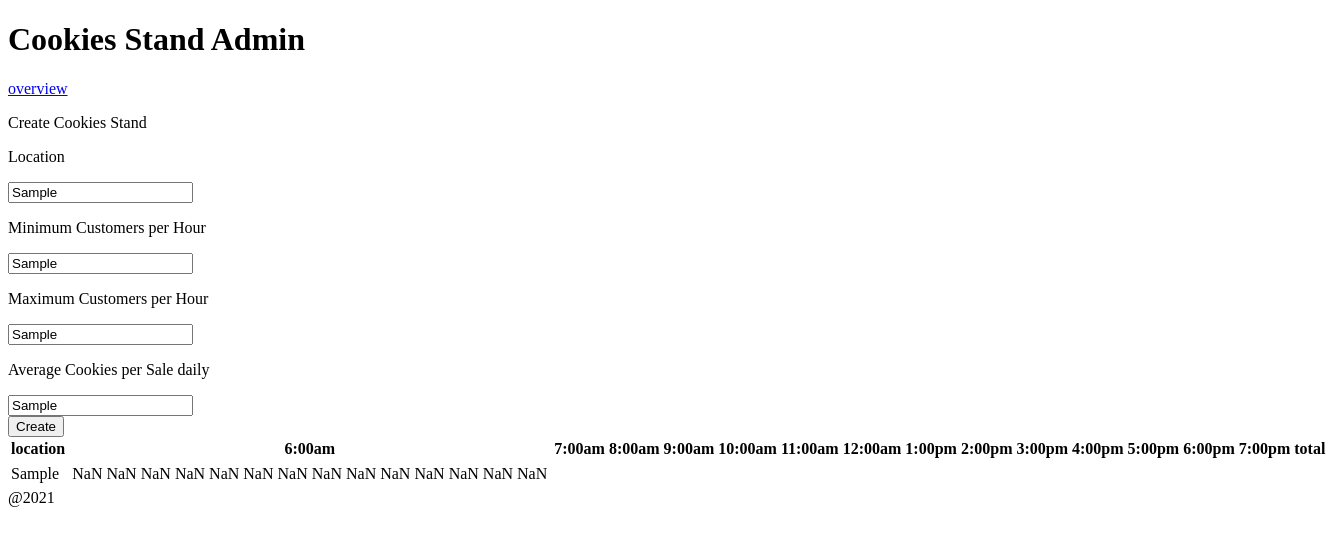
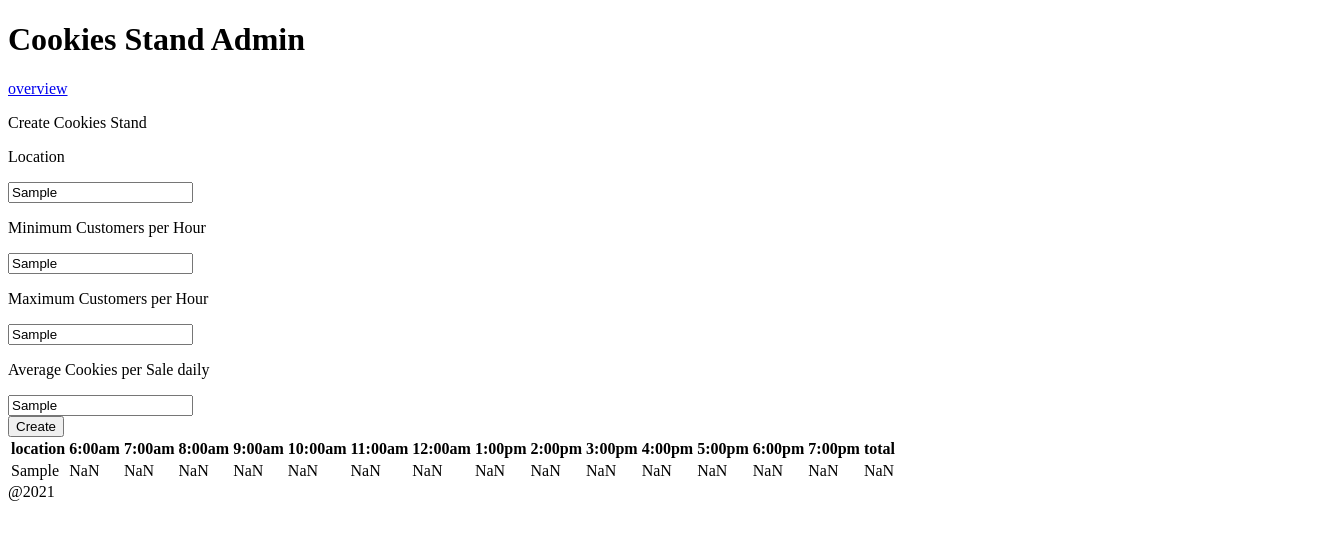
Before and after one commit to abdu-zeyad/cookie-stand-admin, a Next.js app: page / in a window 1280 px wide. Both pictures are taken after typing "Sample", "Sample", "Sample", "Sample" into the empty fields and a click on the button "Create". Shown: the top 546 px of the page, 1328 px wide, since content can reach past the window. Built offline with nearby package versions, Linux system fonts and the light colour scheme.

Commit message:
finihs lab 38

```diff
--- a/components/Form.js
+++ b/components/Form.js
@@ -1,5 +1,5 @@
 import React from 'react'
-
+import { hours } from './Data'
 export default function Form(props) {
 
     function CookiesPostHandler(event) {
@@ -12,8 +12,25 @@ export default function Form(props) {
 
         }
 
+        const table = {
+            location: answeredQuestion.location,
+            hourlyRate: []
+        }
+
+        for (let i = 0; i < hours.length; i++) {
+            table.hourlyRate.push(5 * Math.floor(Math.random() * (answeredQuestion.MaxCus - answeredQuestion.MinCus)))
+        }
+        var s = 0
+        for (let i = 0; i < table.hourlyRate.length; i++) {
+            s += table.hourlyRate[i]
+        }
+        table.hourlyRate.push(s)
         props.setInfo(questions => [...questions, answeredQuestion])
+        props.setTable(t => [...t, table])
+
     }
+
+
 
     return (
         <div>
--- a/components/ReportResults.js
+++ b/components/ReportResults.js
@@ -3,17 +3,9 @@ import { hours } from './Data'
 
 export default function ReportResults(props) {
 
-    const table = []
-    for (let i = 0; i < props.printInfo.length; i++) {
-        const row = []
-        for (let j = 0; j < hours.length; j++) {
-            row.push(Math.floor(Math.random() * (props.printInfo[i].MaxCus - props.printInfo[i].MinCus + 1) + props.printInfo[i].MinCus) * 17)
-        }
-        table.push(row)
-    }
-    console.log(table);
+
     return (
-        <table className="" >
+        <table className=" mx-auto" >
             <tr>
                 <th>location</th>
                 {hours.map(hour => {
@@ -22,30 +14,19 @@ export default function ReportResults(props) {
                 })}
                 <th>total</th>
             </tr>
-            {props.printInfo.map(data => {
-                return (
-                    <tr>
-                        <td>{data.location}</td>
-                        {table.map((row, index) => {
 
-                            return (
-                                <td>
-                                    {
-                                        row.map((subitem, subindex) => {
-                                            return (<td>{subitem}</td>)
+            <tbody>
+                {props.printTable.map(x => (
+                    <tr key={`${x.id}`}>
+                        <td className="p-3 pl-2 border bg-green-500">{x.location}</td>
+                        {x.hourlyRate.map(hour => (
+                            <td className="p-3 pl-2 border bg-green-500">{hour}</td>
+                        ))
+                        }
 
-                                        })
-                                    }
-                                </td>
-
-                            )
-
-                        })}
-
-                    </tr>
-
-                )
-            })}
+                    </tr>))
+                }
+            </tbody>
         </table>
     )
 }
--- a/pages/index.js
+++ b/pages/index.js
@@ -7,6 +7,8 @@ import ReportResults from '../components/ReportResults';
 
 export default function Home() {
   const [printInfo, setInfo] = useState([]);
+  const [printTable, setTable] = useState([]);
+  console.log(printTable);
   return (
     <div className="">
       <Head>
@@ -16,10 +18,10 @@ export default function Home() {
 
       <main className="">
         <Header title="Cookies Stand Admin" />
-        <Form setInfo={setInfo} />
+        <Form setInfo={setInfo} setTable={setTable} />
 
-        {printInfo.length ? <ReportResults printInfo={printInfo} />
-          : <h2>No Cookie Stands Available</h2>}
+        {printInfo.length ? <ReportResults printInfo={printInfo} printTable={printTable} />
+          : <h2 className=' text-center '>No Cookie Stands Available</h2>}
 
         <Footer year='2021' />
 
```
